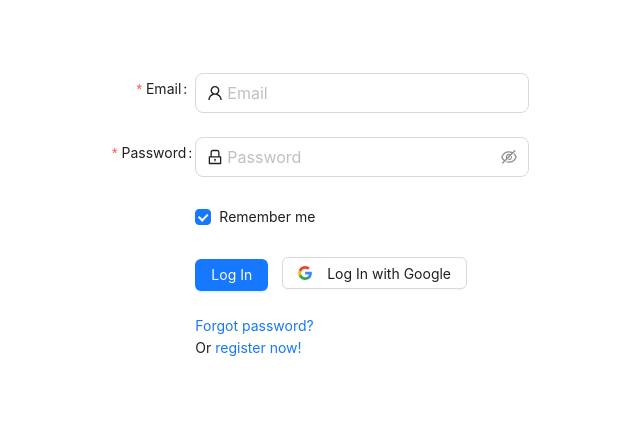
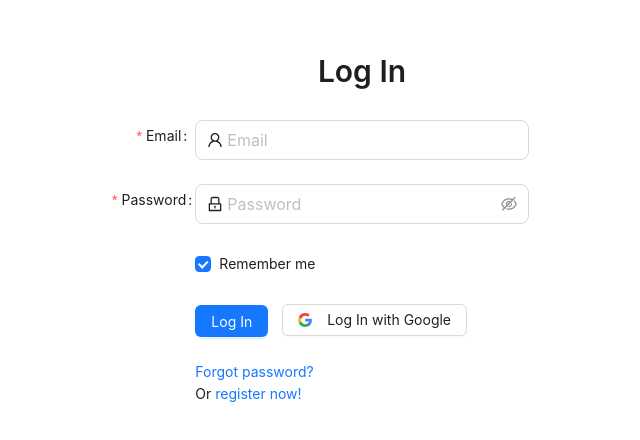
Before and after one commit to hannahw1004/dubhacks23, a React (Create React App) app: page / in a window 1280 px wide. Shown: the part 172-612 px from the top of the page, without its empty margins (278-918 px from the left). Built offline with nearby package versions, Linux system fonts and the light colour scheme.

Commit message:
Log in title

```diff
--- a/src/LogIn.tsx
+++ b/src/LogIn.tsx
@@ -1,8 +1,10 @@
 import React from "react";
 import { Link } from "react-router-dom";
 import { LockOutlined, UserOutlined } from "@ant-design/icons";
-import { Button, Checkbox, Form, Input } from "antd";
+import { Button, Checkbox, Form, Input, Typography } from "antd";
 import google from "./google.svg";
+
+const { Title } = Typography;
 
 const onFinish = (values: any) => {
   console.log("Success:", values);
@@ -24,6 +26,7 @@ type FieldType = {
 
 export const Login: React.FC = () => (
   <div className="centered-wrapper">
+    <Title level={2} style={{marginBottom: "1em"}}>Log In</Title>
     <Form
       name="basic"
       labelCol={{ span: 4 }}
--- a/src/index.css
+++ b/src/index.css
@@ -23,4 +23,5 @@ code {
   justify-content: center;
   float: right;
   float: left;
+  flex-direction: column;
 }
```
